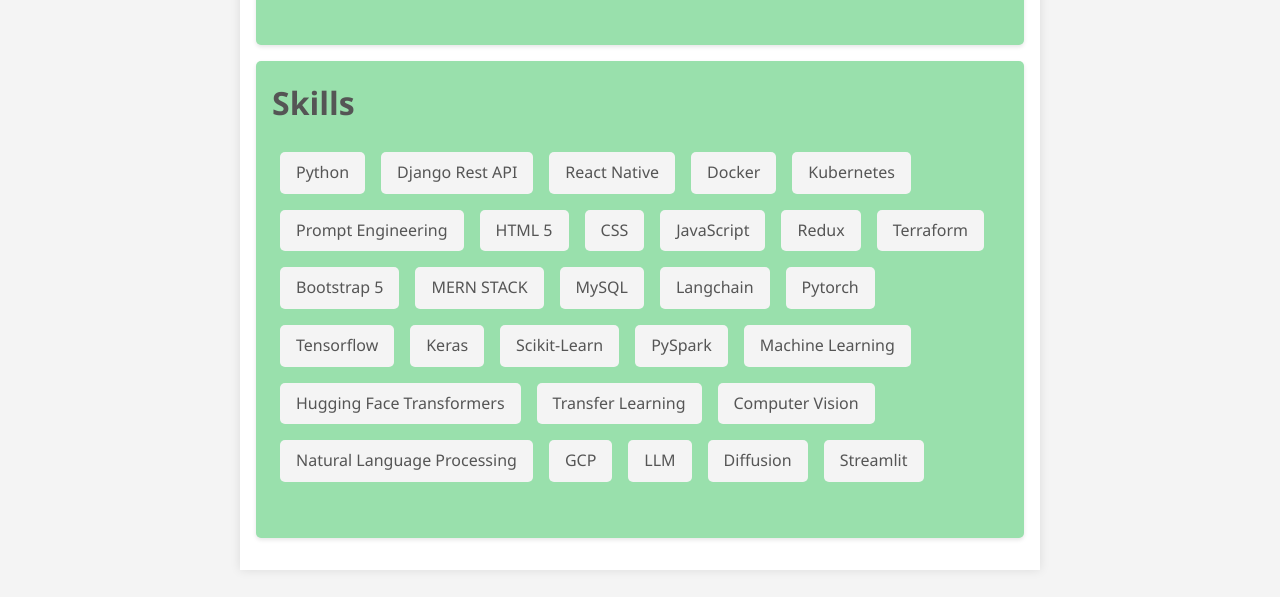
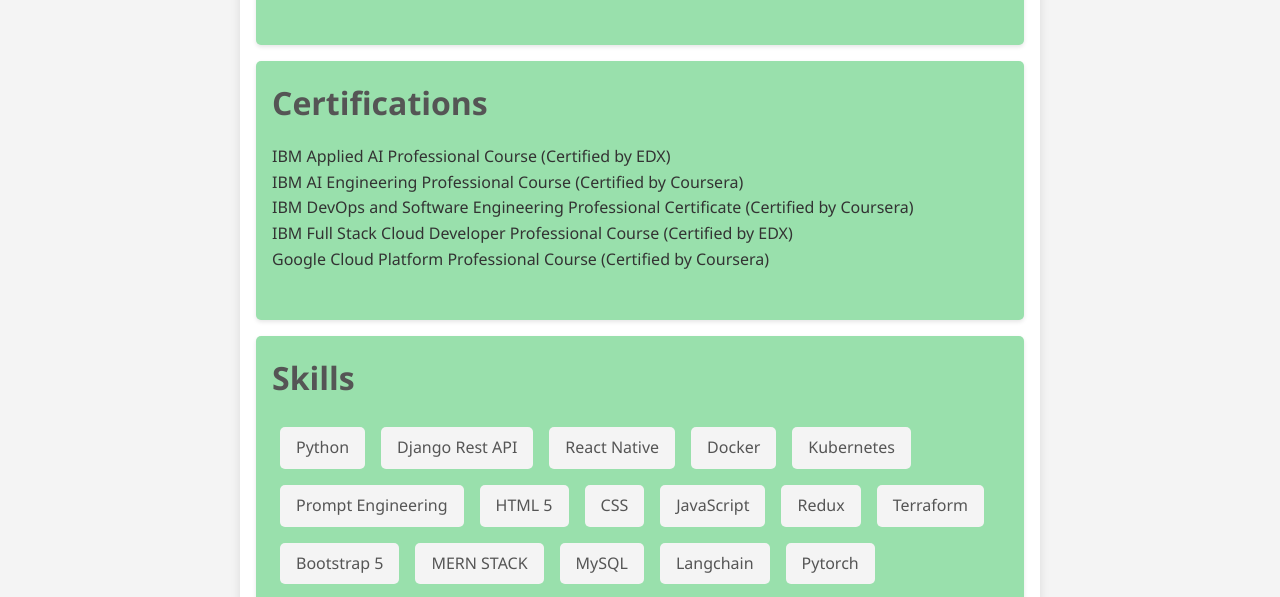
Before and after one commit to kumar045/portfolio, a plain HTML site: page index.html in a window 1280 px wide. Shown: the part 3194-3791 px from the top of the page. Drawn offline with Linux system fonts and the light colour scheme.

Commit message:
Update index.html

```diff
--- a/index.html
+++ b/index.html
@@ -246,6 +246,18 @@
       <p>Bachelor of Technology (IT)<br>Panipat Institute of Engineering and Technology<br>August 2016 - May 2020</p>
     </section>
 </div>
+     <div class="card">
+    <section id="certifications">
+        <h2>Certifications</h2>
+        <ul>
+          <li>IBM Applied AI Professional Course (Certified by EDX)</li>
+          <li>IBM AI Engineering Professional Course (Certified by Coursera)</li>
+          <li>IBM DevOps and Software Engineering Professional Certificate (Certified by Coursera)</li>
+          <li>IBM Full Stack Cloud Developer Professional Course (Certified by EDX)</li>
+          <li>Google Cloud Platform Professional Course (Certified by Coursera)</li>
+        </ul>
+      </section>
+    </div>
 <div class="card">
     <section id="skills">
         <h2>Skills</h2>
```
